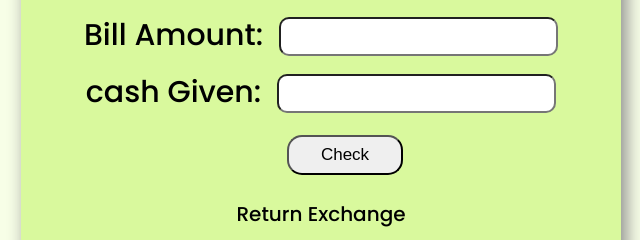
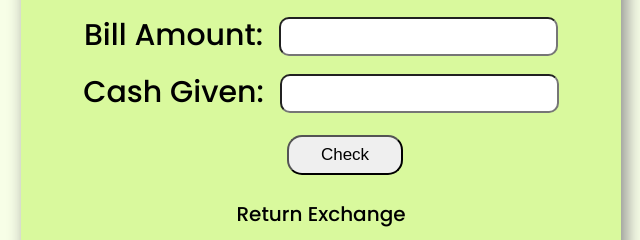
Before and after one commit to anshu1016/cash-Register, a plain HTML site: page index.html in a window 1280 px wide. Shown: the part 295-535 px from the top of the page, 319-959 px from the left. Drawn offline with Linux system fonts and the light colour scheme.

Commit message:
uodated Label

```diff
--- a/index.html
+++ b/index.html
@@ -18,7 +18,7 @@
         <label for="bill amoount" type="text" class="lbl"> Bill Amount: </label>
         <input type="number" id="bill-amount"/>
         <br>
-        <label for="cash amount" class="lbl">cash Given: </label>
+        <label for="cash amount" class="lbl">Cash Given: </label>
         <input type="number" id="given-amount"/>
         <br>
         <div class="btn">
```
